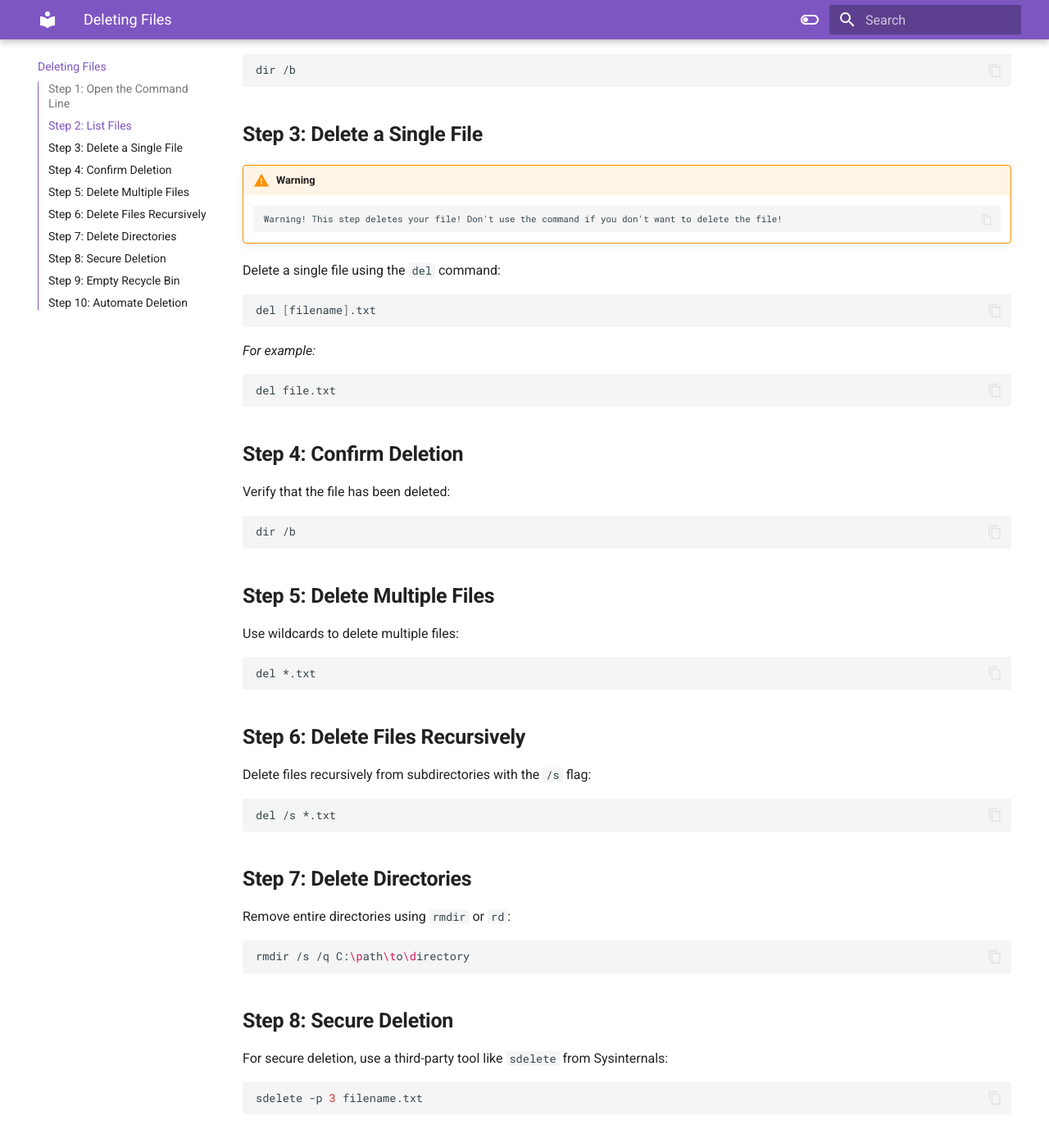
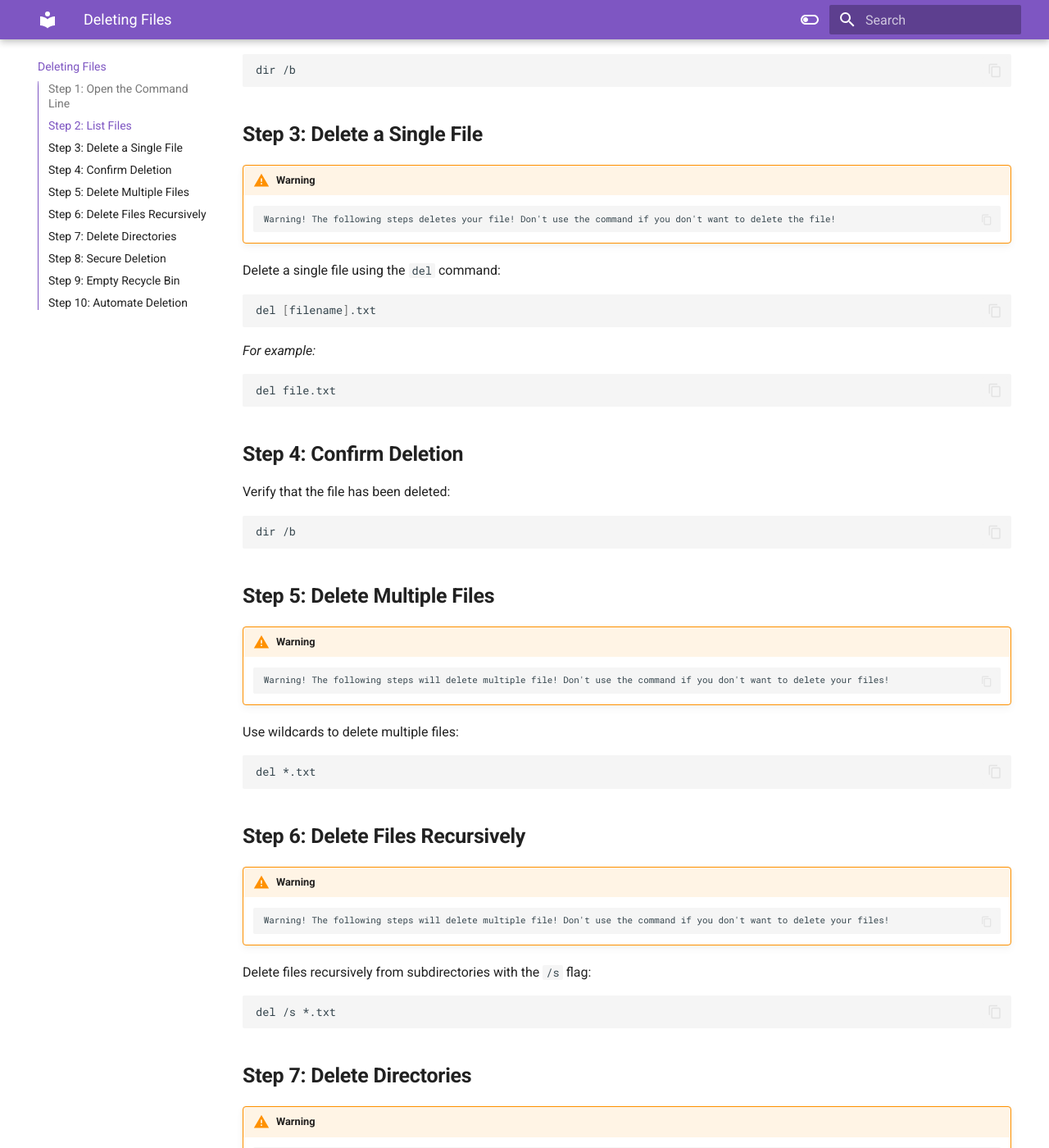
Before and after one commit to RichardLi6/UsingCommandLine, an MkDocs documentation site: the page built from docs/CleanUpFiles.md, in a window 1280 px wide and 1400 px high, scrolled down 507 px. Shown: the whole window at 82% size. Built offline with MkDocs 1.6.1 and Material for MkDocs 9.7.7, drawn with Linux system fonts in a browser that asks for light colours; some of the changed text lies outside the part shown.

Commit message:
Adjust changes to CleanUpFiles.md

````diff
--- a/docs/CleanUpFiles.md
+++ b/docs/CleanUpFiles.md
@@ -18,7 +18,7 @@ dir /b
 ## <b>Step 3: Delete a Single File</b>
 !!! warning
     ```
-    Warning! This step deletes your file! Don't use the command if you don't want to delete the file!
+    Warning! The following steps deletes your file! Don't use the command if you don't want to delete the file!
     ```
 Delete a single file using the `del` command:
 
@@ -39,6 +39,10 @@ dir /b
 ```
 
 ## <b>Step 5: Delete Multiple Files</b>
+!!! warning
+    ```
+    Warning! The following steps will delete multiple file! Don't use the command if you don't want to delete your files!
+    ```
 Use wildcards to delete multiple files:
 
 ```bash
@@ -46,6 +50,10 @@ del *.txt
 ```
 
 ## <b>Step 6: Delete Files Recursively</b>
+!!! warning
+    ```
+    Warning! The following steps will delete multiple file! Don't use the command if you don't want to delete your files!
+    ```
 Delete files recursively from subdirectories with the `/s` flag:
 
 ```bash
@@ -53,6 +61,10 @@ del /s *.txt
 ```
 
 ## <b>Step 7: Delete Directories</b>
+!!! warning
+    ```
+    Warning! The following steps will delete directories! Don't use the command if you don't want to delete your directories!
+    ```
 Remove entire directories using `rmdir` or `rd`:
 
 ```bash
@@ -67,6 +79,10 @@ sdelete -p 3 filename.txt
 ```
 
 ## <b>Step 9: Empty Recycle Bin</b>
+!!! warning
+    ```
+    Warning! The following steps will empty your recycle bin! Don't use the command if you don't want to empty your recycle bin!
+    ```
 Empty the recycle bin via the command line:
 
 ```bash
````
